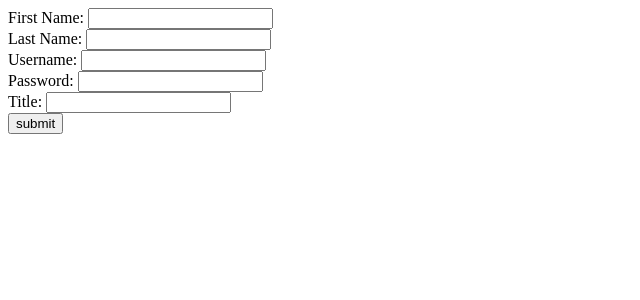
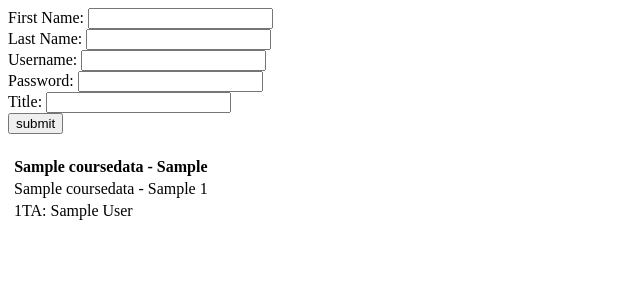
Before and after one commit to cat8923/CS361-Final-Project, a Django app: page /test_create/ in a window 1280 px wide. Shown: the top 300 px of the page, without its empty margins (0-640 px from the left). Run offline with Django 3.2, Linux system fonts and the light colour scheme; tables that the repository leaves empty hold one stand-in row (values such as "Sample post").

Commit message:
Updates getting course list method, adds test example of how to use it.

```diff
--- a/finalApp/database_access.py
+++ b/finalApp/database_access.py
@@ -245,7 +245,11 @@ def get_course_id_by_name(courseName: str) -> Union[ErrorString, int]:
 
 
 def list_courses() -> list:
-    return list(map(str, CourseSections.objects.all()))
+    result = []
+    courses = CourseData.objects.all()
+    for c in courses:
+        result.append((str(c), list(map(str, CourseSections.objects.filter(course=c))), list(map(str, LabData.objects.filter(course=c)))))
+    return result
 
 
 def list_users(isSupervisor = False) -> list:
--- a/finalApp/dbtests/dbtests.py
+++ b/finalApp/dbtests/dbtests.py
@@ -482,10 +482,12 @@ class ListCoursesTest(TestCase):
         self.result = []
 
         for i in range(1,11):
-            temp = CourseData.objects.create(title="course" + str(i), id=i)
+            temp = CourseData.objects.create(title="course" + str(i), designation="CS" + str(i), id=i)
             for j in range(1, 4):
                 self.result.append("course" + str(i) + " " + str(j+200))
                 CourseSections.objects.create(course=temp, section=(j+200))
+            for j in range(1, 4):
+                LabData.objects.create(course=temp, section=(j+900))
 
         print(self.result)
 
--- a/finalApp/models.py
+++ b/finalApp/models.py
@@ -26,7 +26,7 @@ class CourseData(m.Model):
     designation = m.CharField(max_length=10, unique=True)
 
     def __str__(self):
-        return self.title
+        return self.title + " - " + self.designation
 
 
 class CourseSections(m.Model):
@@ -38,13 +38,16 @@ class CourseSections(m.Model):
         return str(self.course) + " " + str(self.section)
 
     def __repr__(self):
-        return str(self.course) + " " + str(self.section)
+        return self.course.designation + " " + str(self.section)
 
 
 class LabData(m.Model):
     course = m.ForeignKey(CourseData, on_delete=m.CASCADE, null=False)
     TA = m.ForeignKey(MyUser, on_delete=m.SET_NULL, null=True)
     section = m.IntegerField(null=False)
+
+    def __str__(self):
+        return str(self.section) + (("TA: " + self.TA.get_full_name() + " ") if self.TA else "")
 
 
 class TAsToCourses(m.Model):
--- a/finalApp/views.py
+++ b/finalApp/views.py
@@ -7,7 +7,8 @@ from finalApp import database_access
 
 class TestCreate(View):
     def get(self, request):
-        return render(request, "create_test_user.html")
+        li = database_access.list_courses()
+        return render(request, "create_test_user.html", {"list": li})
 
     def post(self, request):
         check = database_access.make_user(request.POST)
--- a/templates/create_test_user.html
+++ b/templates/create_test_user.html
@@ -27,5 +27,25 @@
     <input type="submit" value="submit">
 </form>
 
+<br>
+
+{% if list %}
+    <table>
+        {% for i in list %}
+            <tr><td>
+                <table>
+                <tr><th>{{ i.0 }}</th></tr>
+                {% for j in i.1 %}
+                    <tr><td class="sections">{{ j }}</td></tr>
+                {% endfor %}
+                {% for j in i.2 %}
+                    <tr><td class="labs">{{ j }}</td></tr>
+                {% endfor %}
+                </table>
+            </td></tr>
+        {% endfor %}
+    </table>
+{% endif %}
+
 </body>
 </html>
```
